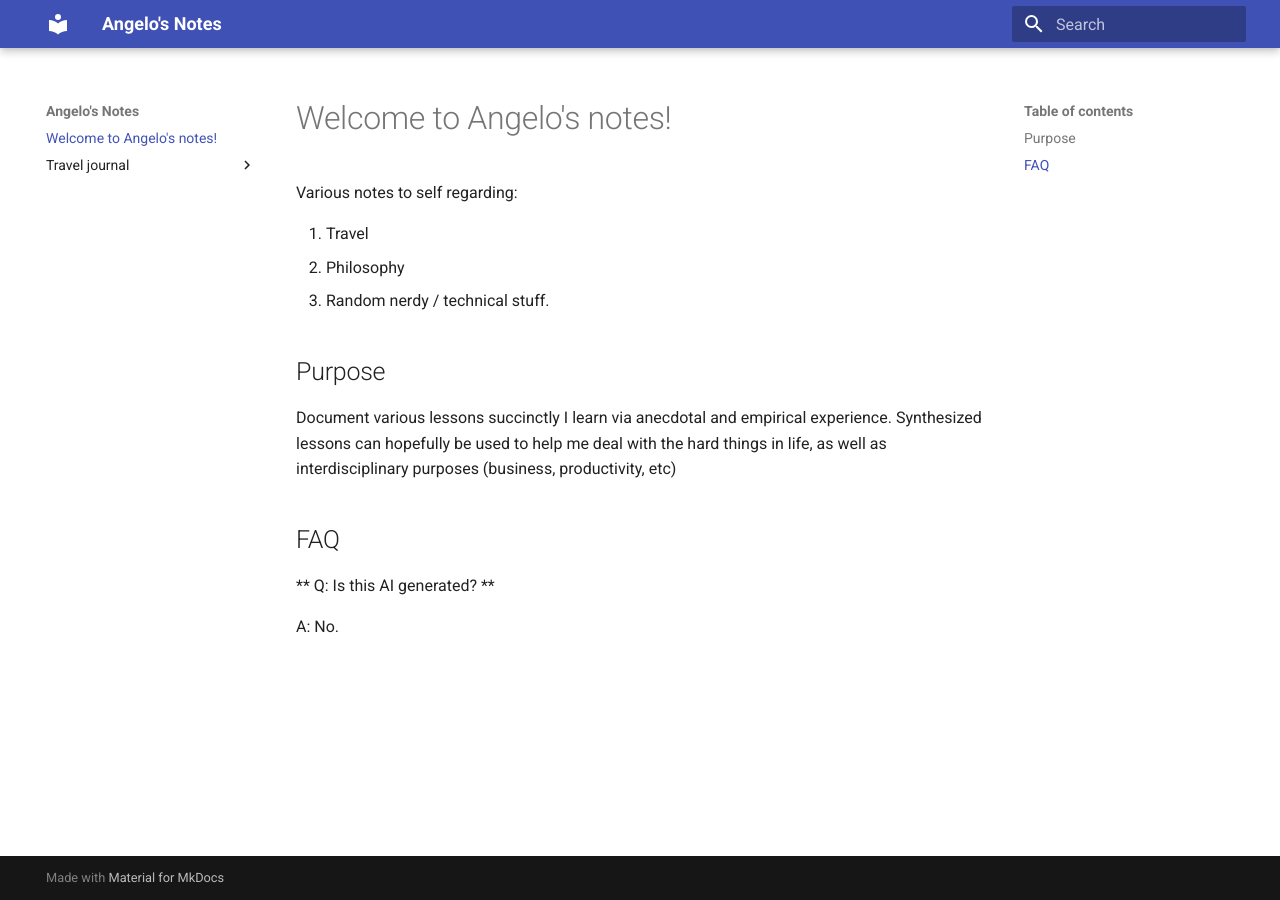
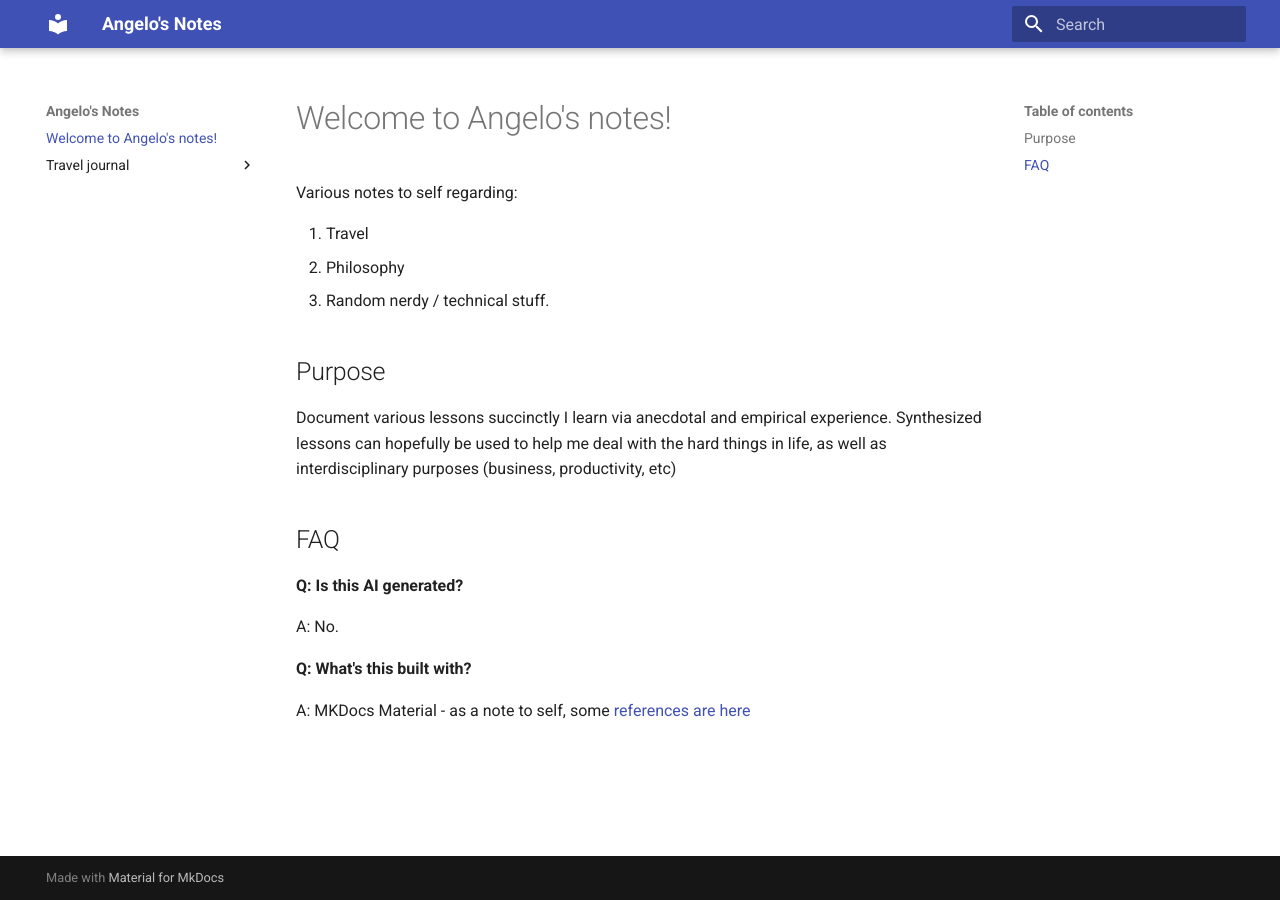
Before and after one commit to ANG3L0/notes-bloggo, an MkDocs documentation site: the page built from docs/index.md, in a window 1280 px wide. Built offline with MkDocs 1.6.1 and Material for MkDocs 9.7.7, drawn with Linux system fonts in a browser that asks for light colours.

Commit message:
test bold

```diff
--- a/docs/index.md
+++ b/docs/index.md
@@ -12,6 +12,10 @@ Document various lessons succinctly I learn via anecdotal and empirical experien
 
 ## FAQ
 
-** Q: Is this AI generated? **
+**Q: Is this AI generated?**
 
 A: No.
+
+**Q: What's this built with?**
+
+A: MKDocs Material - as a note to self, some [references are here](https://squidfunk.github.io/mkdocs-material/reference/)
```
